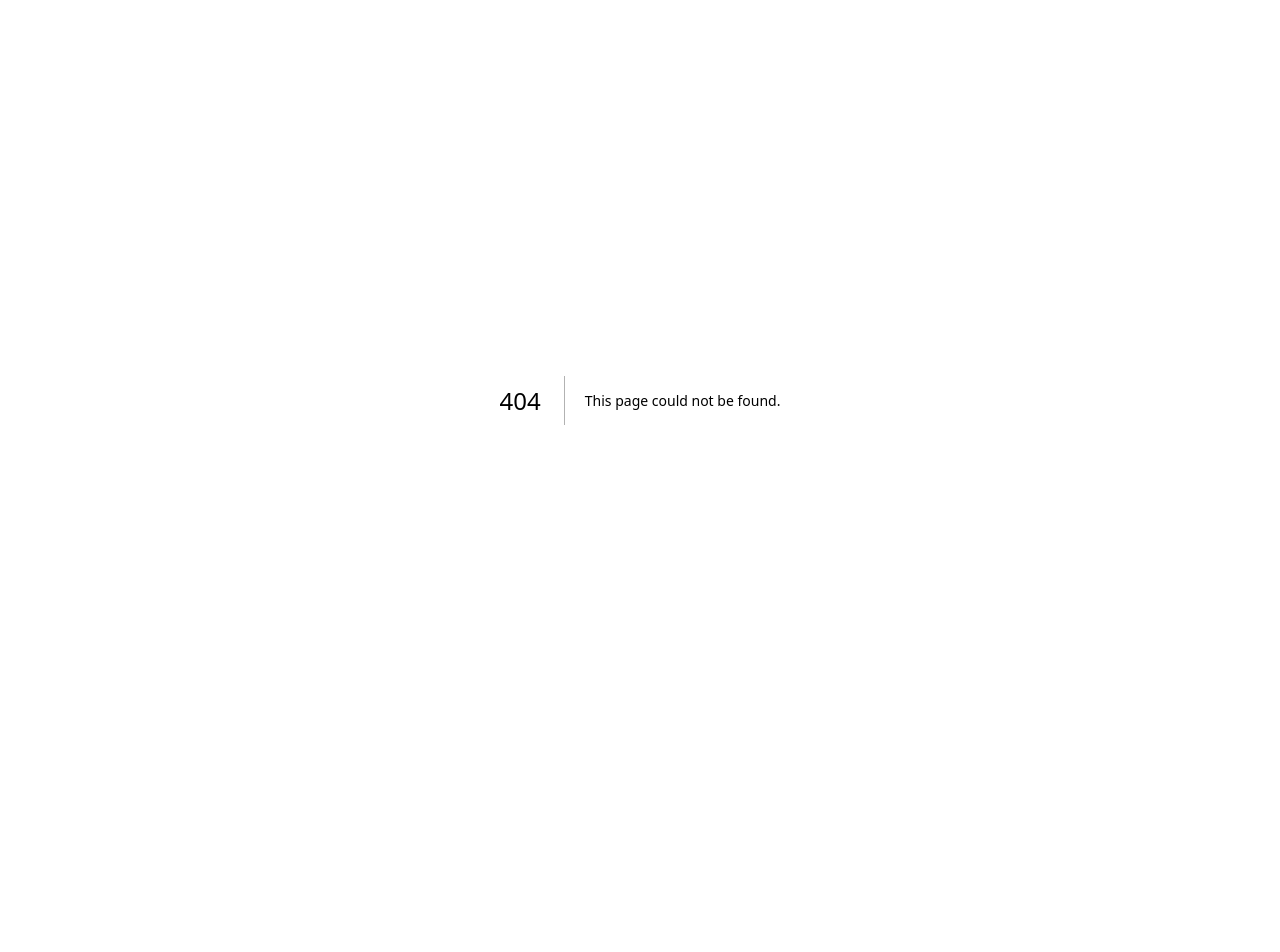
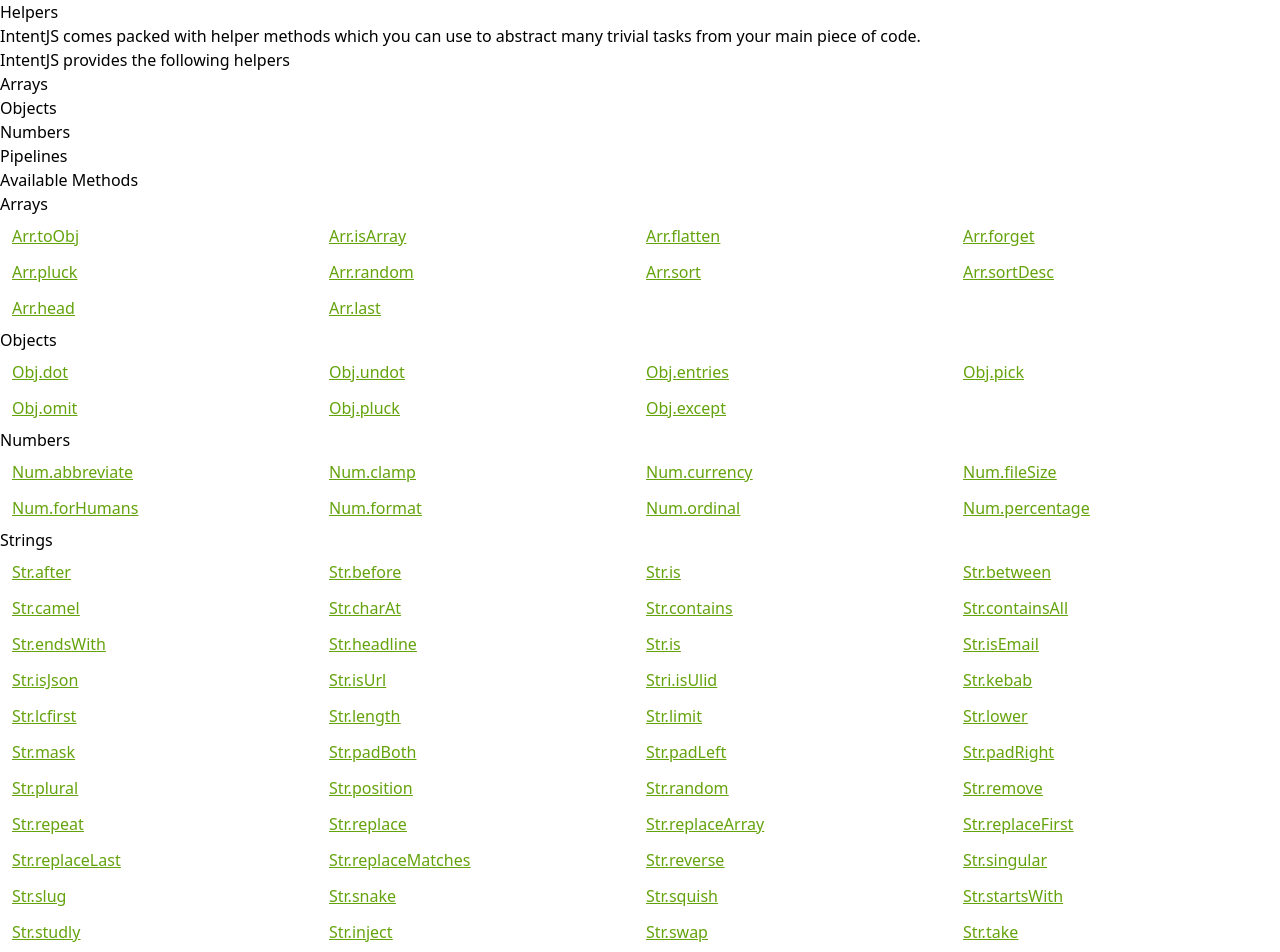
Before and after one commit to Markshall/intentjs-docs, a Next.js app: page /advanced/helpers in a window 1280 px wide. Before the commit this address had no page. Shown: the top 952 px of the page. Before the commit the page ends 800 px from the top, so only its background shows below. Built offline with nearby package versions, Linux system fonts and the light colour scheme.

Commit message:
WIP helper documentation

```diff
--- /dev/null
+++ b/src/components/list.jsx
@@ -0,0 +1,15 @@
+import Link from "next/link";
+
+export const ListComponent = ({ items }) => {
+  return (
+    <>
+      <div class="grid grid-cols-4 gap-3 mx-auto px-3 py-2">
+        {items.map((i) => (
+          <div className="underline text-primary">
+            <Link href={i.href||''}>{i.label}</Link>
+          </div>
+        ))}
+      </div>
+    </>
+  );
+};
--- /dev/null
+++ b/src/components/utils/helpers.js
@@ -0,0 +1,89 @@
+export const ArrayHelpersList = [
+  { label: "Arr.toObj", href: "#arrtoobj" },
+  { label: "Arr.isArray", href: "" },
+  { label: "Arr.flatten", href: "" },
+  { label: "Arr.forget", href: "" },
+  { label: "Arr.pluck", href: "" },
+  { label: "Arr.random", href: "" },
+  { label: "Arr.sort", href: "" },
+  { label: "Arr.sortDesc", href: "" },
+  { label: "Arr.head", href: "" },
+  { label: "Arr.last", href: "" },
+];
+
+export const ObjectHelpersList = [
+  { label: "Obj.dot", href: "" },
+  { label: "Obj.undot", href: "" },
+  { label: "Obj.entries", href: "" },
+  { label: "Obj.pick", href: "" },
+  { label: "Obj.omit", href: "" },
+  { label: "Obj.pluck", href: "" },
+  { label: "Obj.except", href: "" },
+];
+
+export const NumberHelpersList = [
+  { label: "Num.abbreviate", href: "#abbreviate" },
+  { label: "Num.clamp", href: "#clamp" },
+  { label: "Num.currency", href: "#currency" },
+  { label: "Num.fileSize", href: "#file-size" },
+  { label: "Num.forHumans", href: "#for-humans" },
+  { label: "Num.format", href: "#format" },
+  { label: "Num.ordinal", href: "#ordinal" },
+  { label: "Num.percentage", href: "#percentage" },
+];
+
+export const StringHelpersList = [
+  { label: "Str.after", href: "#after" },
+  { label: "Str.before", href: "#before" },
+  { label: "Str.is", href: "#is" },
+  { label: "Str.between", href: "#between" },
+  { label: "Str.camel", href: "#camel" },
+  { label: "Str.charAt", href: "#char-at" },
+  { label: "Str.contains", href: "#contains" },
+  { label: "Str.containsAll", href: "#contains-all" },
+  { label: "Str.endsWith", href: "#ends-with" },
+  { label: "Str.headline", href: "#headline" },
+  { label: "Str.is", href: "#is" },
+  { label: "Str.isEmail", href: "#is-email" },
+  { label: "Str.isJson", href: "#is-json" },
+  { label: "Str.isUrl", href: "#is-url" },
+  { label: "Stri.isUlid", href: "#is-ulid" },
+  { label: "Str.kebab", href: "#kebab" },
+  { label: "Str.lcfirst", href: "#lcfirst" },
+  { label: "Str.length", href: "#length" },
+  { label: "Str.limit", href: "#limit" },
+  { label: "Str.lower", href: "#lower" },
+  { label: "Str.mask", href: "#mask" },
+  { label: "Str.padBoth", href: "#pad-both" },
+  { label: "Str.padLeft", href: "#pad-left" },
+  { label: "Str.padRight", href: "#pad-right" },
+  { label: "Str.plural", href: "#plural" },
+  { label: "Str.position", href: "#position" },
+  { label: "Str.random", href: "#random" },
+  { label: "Str.remove", href: "#remove" },
+  { label: "Str.repeat", href: "#repeat" },
+  { label: "Str.replace", href: "#replace" },
+  { label: "Str.replaceArray", href: "#replace-array" },
+  { label: "Str.replaceFirst", href: "#replace-first" },
+  { label: "Str.replaceLast", href: "#replace-last" },
+  { label: "Str.replaceMatches", href: "#replace-matches" },
+  { label: "Str.reverse", href: "#reverse" },
+  { label: "Str.singular", href: "#singular" },
+  { label: "Str.slug", href: "#slug" },
+  { label: "Str.snake", href: "#snake" },
+  { label: "Str.squish", href: "#squish" },
+  { label: "Str.startsWith", href: "#starts-with" },
+  { label: "Str.studly", href: "#studly" },
+  { label: "Str.inject", href: "#inject" },
+  { label: "Str.swap", href: "#swap" },
+  { label: "Str.take", href: "#take" },
+  { label: "Str.title", href: "#title" },
+  { label: "Str.toBase64", href: "#to-base64" },
+  { label: "Str.ucfirst", href: "#ucfirst" },
+  { label: "Str.ulid", href: "#ulid" },
+  { label: "Str.unwrap", href: "#unwrap" },
+  { label: "Str.wordCount", href: "#word-count" },
+  { label: "Str.wordWrap", href: "#word-wrap" },
+  { label: "Str.words", href: "#words" },
+  { label: "Str.wrap", href: "#wrap" },
+];
--- a/tailwind.config.js
+++ b/tailwind.config.js
@@ -7,6 +7,9 @@
     "./theme.config.jsx",
   ],
   theme: {
+    colors: {
+      primary: "#65a30d",
+    },
     extend: {},
   },
   plugins: [],
```
Also changed, not shown: pages/advanced/helpers.mdx (renamed from pages/advanced/helpers.md, +18 -88 lines), pages/advanced/localization.mdx (+10 -8 lines).
